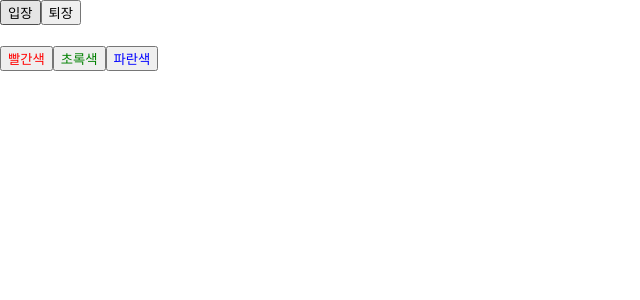
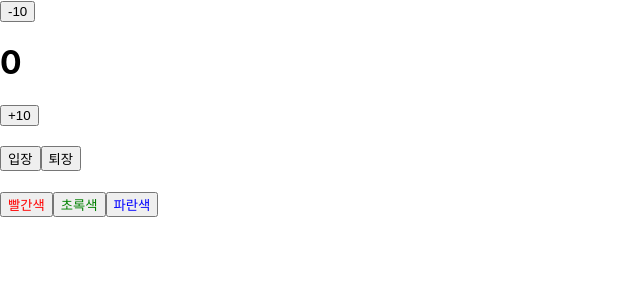
Before and after one commit to jsgkim/react-study, a React (Create React App) app: page / in a window 1280 px wide. Shown: the top 300 px of the page, without its empty margins (0-640 px from the left). Built offline with nearby package versions, Linux system fonts and the light colour scheme.

Commit message:
클래스형 컴포넌트 state 연습

```diff
--- a/src/App.js
+++ b/src/App.js
@@ -1,8 +1,15 @@
 import "./App.css";
 import Say from "./Say";
+import Counter2 from "./Counter2";
 
 const App = () => {
-  return <Say></Say>;
+  return (
+    <>
+      <Counter2></Counter2>
+      <br />
+      <Say></Say>
+    </>
+  );
 };
 
 export default App;
--- /dev/null
+++ b/src/Counter2.js
@@ -0,0 +1,32 @@
+import { Component } from "react";
+
+class Counter2 extends Component {
+  state = {
+    number: 0,
+  };
+  render() {
+    const { number } = this.state;
+    return (
+      <>
+        <button
+          onClick={() => {
+            this.setState({ number: number - 10 });
+          }}
+        >
+          -10
+        </button>
+        <h1>{number}</h1>
+        <button
+          onClick={() => {
+            this.setState({ number: number + 10 });
+          }}
+        >
+          +10
+        </button>
+        <br />
+      </>
+    );
+  }
+}
+
+export default Counter2;
```
